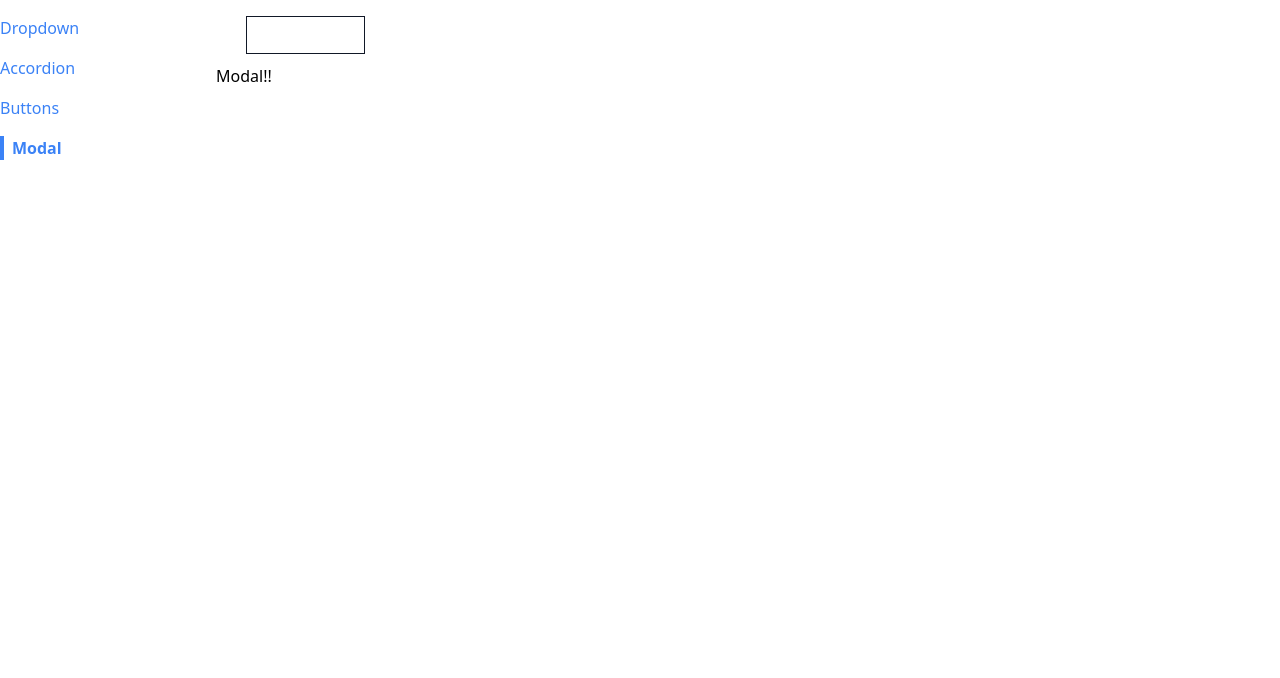
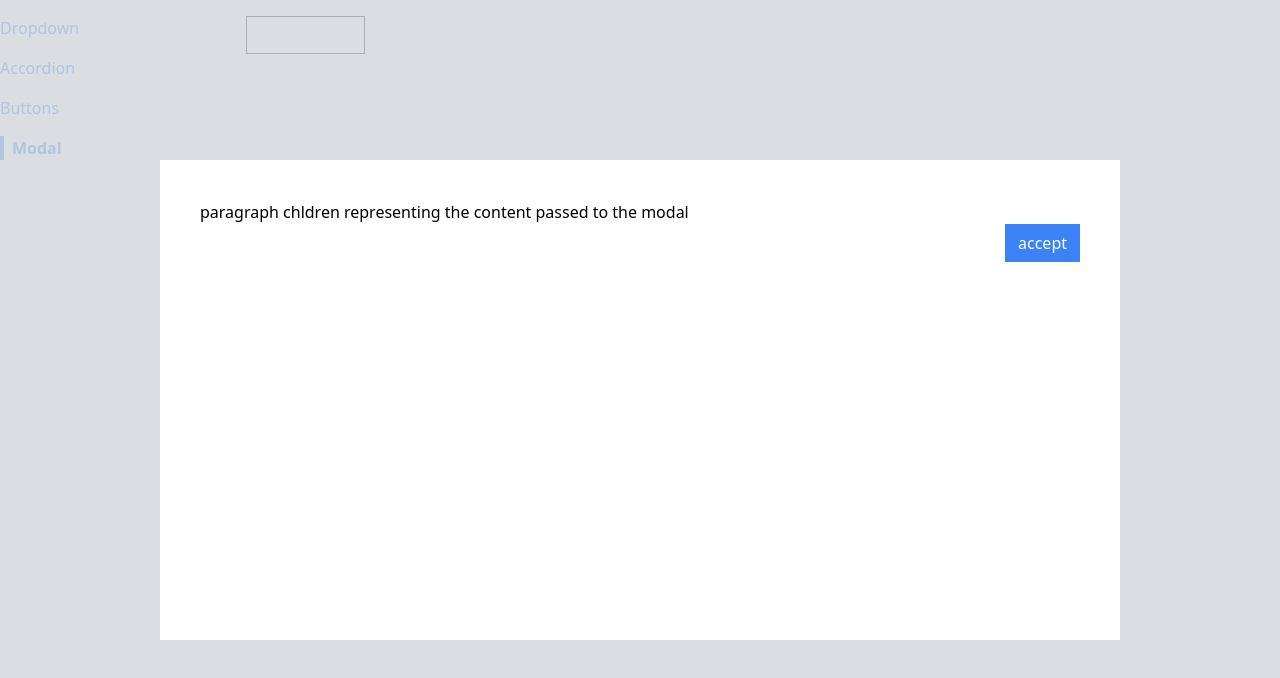
Before and after one commit to masipamakhura/custom-react-routing, a React (Create React App) app in the folder app/: page /modal in a window 1280 px wide. Both pictures are taken after a click on the button "Open Modal". Shown: the top 678 px of the page. Built offline with nearby package versions, Linux system fonts and the light colour scheme.

Commit message:
modal component

```diff
--- a/app/public/index.html
+++ b/app/public/index.html
@@ -39,5 +39,6 @@
       To begin the development, run `npm start` or `yarn start`.
       To create a production bundle, use `npm run build` or `yarn build`.
     -->
+    <div class="modal-container"></div>
   </body>
 </html>
--- a/app/src/components/Modal.js
+++ b/app/src/components/Modal.js
@@ -1,6 +1,29 @@
 
-function Modal(){
-    return <div>Modal!!</div>
+import ReactDOM from "react-dom";
+import { useEffect } from "react";
+function Modal({ onClose, children, actionBar }) {
+
+    useEffect(()=>{
+        document.body.classList.add("overflow-hidden");
+
+        return ()=> document.body.classList.remove("overflow-hidden");
+    },[])
+
+    return ReactDOM.createPortal(
+        <div>
+            <div onClick={onClose} className="absolute inset-0 bg-gray-300 opacity-80"></div>
+            <div className="absolute inset-40 p-10 bg-white">
+                <div className="flex flex-col justify-between">
+                    {children}
+                    <div className="flex justify-end">
+                        {actionBar}
+                    </div>
+                </div>
+            </div>
+        </div>,
+        document.querySelector('.modal-container')
+    );
+
 }
 
 export default Modal;
--- a/app/src/pages/ModalPage.js
+++ b/app/src/pages/ModalPage.js
@@ -1,17 +1,22 @@
 import { useState } from "react";
-import Modal  from "../components/Modal";
+import Modal from "../components/Modal";
 import Button from "../components/Button";
 
-function ModalPage(){
-    const [showModal,setShowModal] = useState(false);
+function ModalPage() {
+    const [showModal, setShowModal] = useState(false);
 
-    const handleShowModal = () =>{
+    const handleShowModal = () => {
         setShowModal(!showModal)
     }
-
+    const closeModal = () => {
+        setShowModal(false)
+    }
+    const actionBar = <Button primary onClick={closeModal}>accept</Button>
+    const modal = <Modal onClose={closeModal} actionBar={actionBar}>
+        <p>paragraph chldren representing the content passed to the modal</p> </Modal>
     return <div>
         <Button secondary outline onClick={handleShowModal}> Open Modal</Button>
-        {showModal && <Modal />}
+        {showModal && modal}
     </div>
 }
 
```
